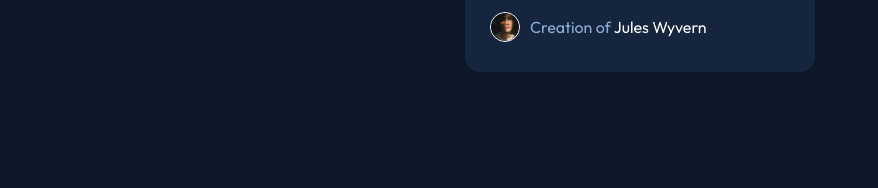
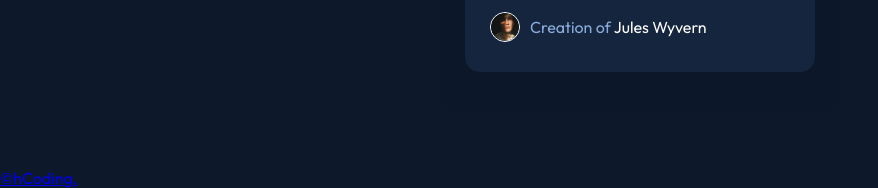
Before and after one commit to hCoding69/NfrPreview, a plain HTML site: page index.html in a window 1280 px wide. Shown: the part 631-819 px from the top of the page, without its empty margins (0-878 px from the left). Drawn offline with Linux system fonts and the light colour scheme.

Commit message:
index.html

```diff
--- a/index.html
+++ b/index.html
@@ -38,5 +38,6 @@
                 </div>
             </div>
         </div>
+        <a href="https://github.com/hCoding69" class="footer"> &copy;hCoding.</a>
     </body>
 </html>
```
